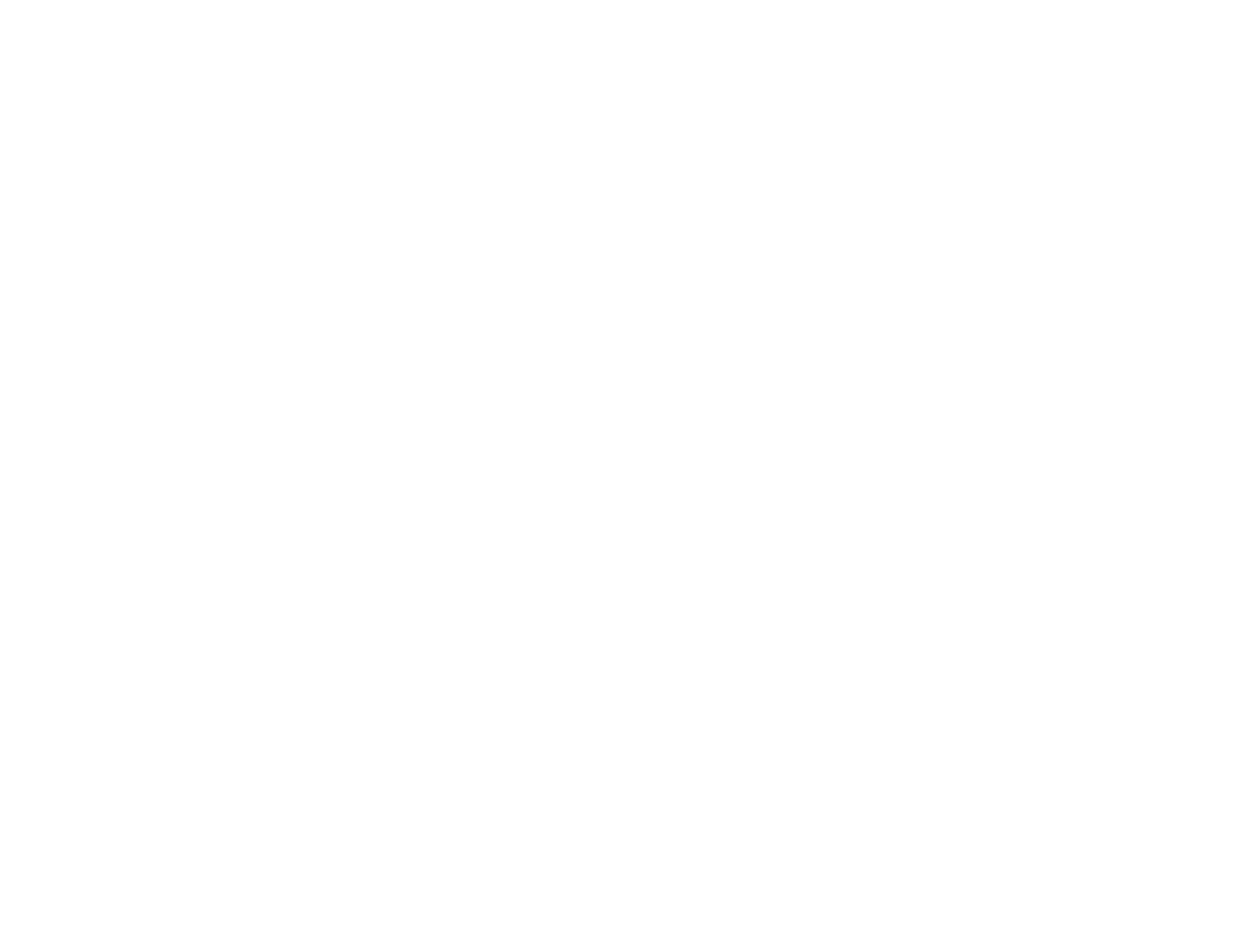
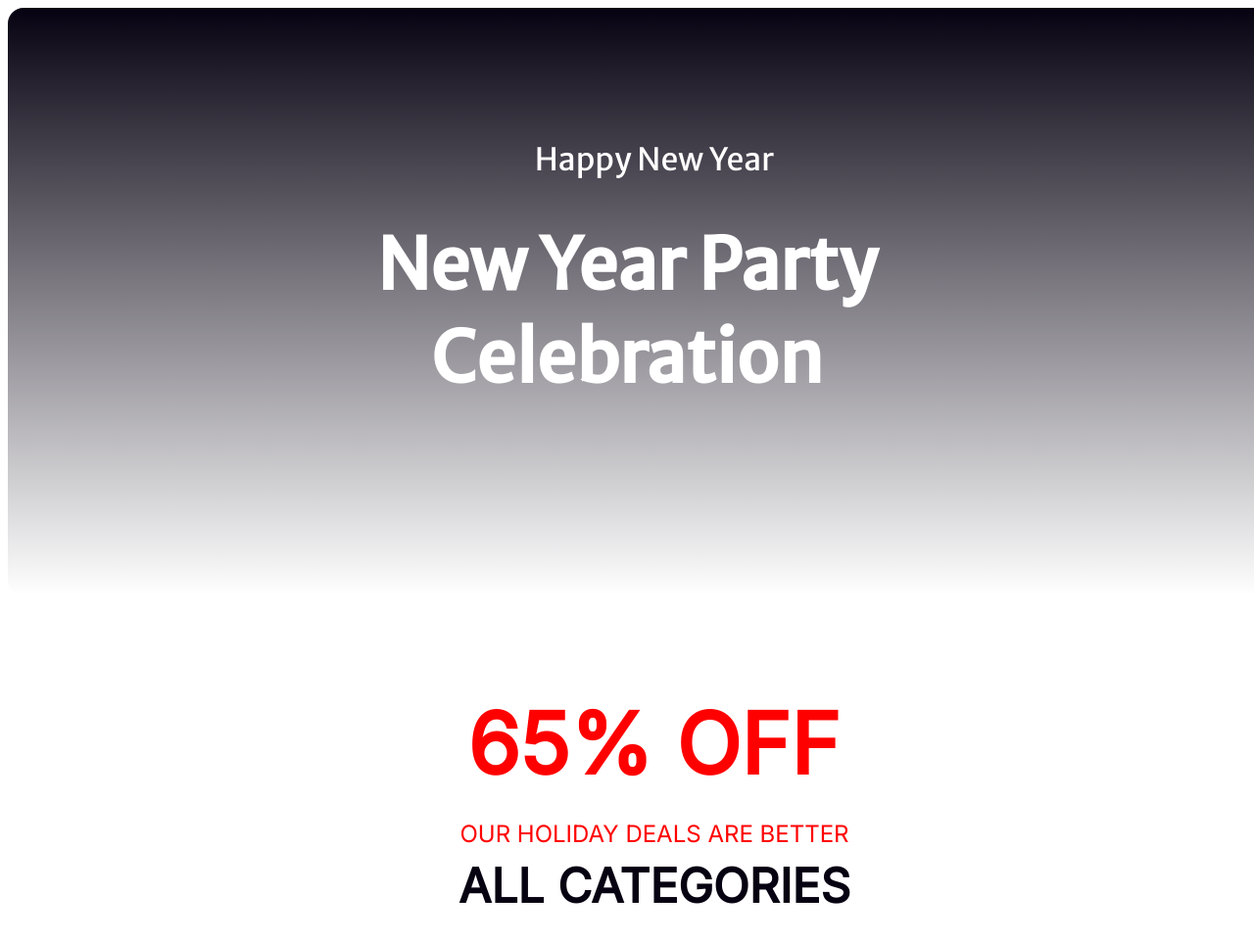
Before and after one commit to meherun-nes/new-yearr, a plain HTML site: page index.html in a window 1280 px wide. Shown: the top 962 px of the page at 98% size. Before the commit the page ends 909 px from the top, so only its background shows below. Drawn offline with nearby package versions, Linux system fonts and the light colour scheme.

Commit message:
landing page added

```diff
--- a/index.html
+++ b/index.html
@@ -1,17 +1,38 @@
 <!DOCTYPE html>
 <html lang="en">
+
 <head>
     <meta charset="UTF-8">
     <meta name="viewport" content="width=device-width, initial-scale=1.0">
     <title>New Year New Me</title>
+    <link rel="preconnect" href="https://fonts.googleapis.com">
+<link rel="preconnect" href="https://fonts.gstatic.com" crossorigin>
+<link rel="preconnect" href="https://fonts.googleapis.com">
+<link rel="preconnect" href="https://fonts.gstatic.com" crossorigin>
+<link href="https://fonts.googleapis.com/css2?family=Merriweather+Sans&family=Open+Sans:ital,wght@0,800;1,700&display=swap" rel="stylesheet">
+<link rel="preconnect" href="https://fonts.googleapis.com">
+<link rel="preconnect" href="https://fonts.gstatic.com" crossorigin>
+<link href="https://fonts.googleapis.com/css2?family=Inter&family=Merriweather+Sans&family=Open+Sans:ital,wght@0,800;1,700&display=swap" rel="stylesheet">
     <link rel="stylesheet" href="portfolio.css">
+
 </head>
+
 <body>
     <!--header section-->
     <header>
-        <div class="banner">Happy New Year</div>
-        <div class="banner2">New Year Party Celebration</div>
-
+        <nav>
+            <div class="banner">Happy New Year</div>
+            <div class="banner2">New Year Party Celebration</div>
+        </nav>
+        <!--landing page section-->
+        <div class="landing page">
+            <div class="text">
+                65% OFF</div><br>
+                <div class="holiday">OUR HOLIDAY DEALS ARE BETTER</div>
+                <div class="cat">ALL CATEGORIES</div>
+                <div class="vector"> <img src="B9A1-New-Year-New-Mission/resources/New Year Photo.png" alt=""></div>
+        </div>
     </header>
 </body>
+
 </html>
--- a/portfolio.css
+++ b/portfolio.css
@@ -2,30 +2,99 @@ header {
     width: 1320px;
     height: 600px;
     flex-shrink: 0;
-    background-image: url(B9A1-New-Year-New-Mission/resources/Banner\ Image.png);
+    background-color: #070211, #07021100;
+    font-family: 'Merriweather Sans', sans-serif;
+    font-family: 'Open Sans', sans-serif;
+    background-image: linear-gradient(#070211, #07021100), url(B9A1-New-Year-New-Mission/resources/Banner\ Image.png);
     border-radius: 16px;
-margin: 0 auto;
+    margin: 0 auto;
+
+
 }
 
+nav {}
+
 .banner {
+
     color: #FFF;
     text-align: center;
-    font-family: Merriweather;
+    font-family: 'Merriweather Sans', sans-serif;
+
     font-size: 32px;
     font-style: normal;
     font-weight: 400;
     line-height: normal;
-    padding: 177px 0;
+    padding: 135px;
+
 }
 
 .banner2 {
+    line-height: 95px;
     color: #FFF;
+
+    font-family: 'Merriweather Sans', sans-serif;
+
+    font-weight: 900;
+    font-size: 72px;
+
+
+    width: 632px;
     text-align: center;
-    font-family: Merriweather;
-    font-size: 72px;
-    font-style: normal;
-    font-weight: 900;
-    margin-bottom: 300px;
-    padding: 0 288px 344px 344px;
-    display: block;
+    transform: translate(50%, -50%);
+
 }
+
+.text {
+    color: #FF0000;
+    padding-top: 200px;
+    padding-right: 468px;
+    padding-left: 469px;
+    font-size: 86px;
+    font-weight: 700;
+
+    top: 770px;
+    font-family: 'Inter', sans-serif;
+    width: 383px;
+    height: 107px;
+
+}
+
+.holiday {
+    Top:
+    925px;
+    Left:
+    602px;
+    font-family: 'Inter', sans-serif;
+    font-size: 24px;
+    font-weight: 500;
+    line-height: 29px;
+    letter-spacing: 0em;
+    text-align: center;
+    color: #FF0000;
+}
+.cat{
+    font-family: 'Inter', sans-serif;
+    font-weight: bold;
+color: #070211;
+Size:
+48px;
+Line-height:
+58.09px;
+text-align:
+Center;
+font-weight:700;
+
+font-size: 48px;
+padding-top: 10px;
+}
+.vector{
+    Height:
+500px;
+Top:
+1076px;
+Left:
+399px;
+padding-right: 399px;
+padding-left: 398.1px;
+padding-top: 100px;
+}
```
